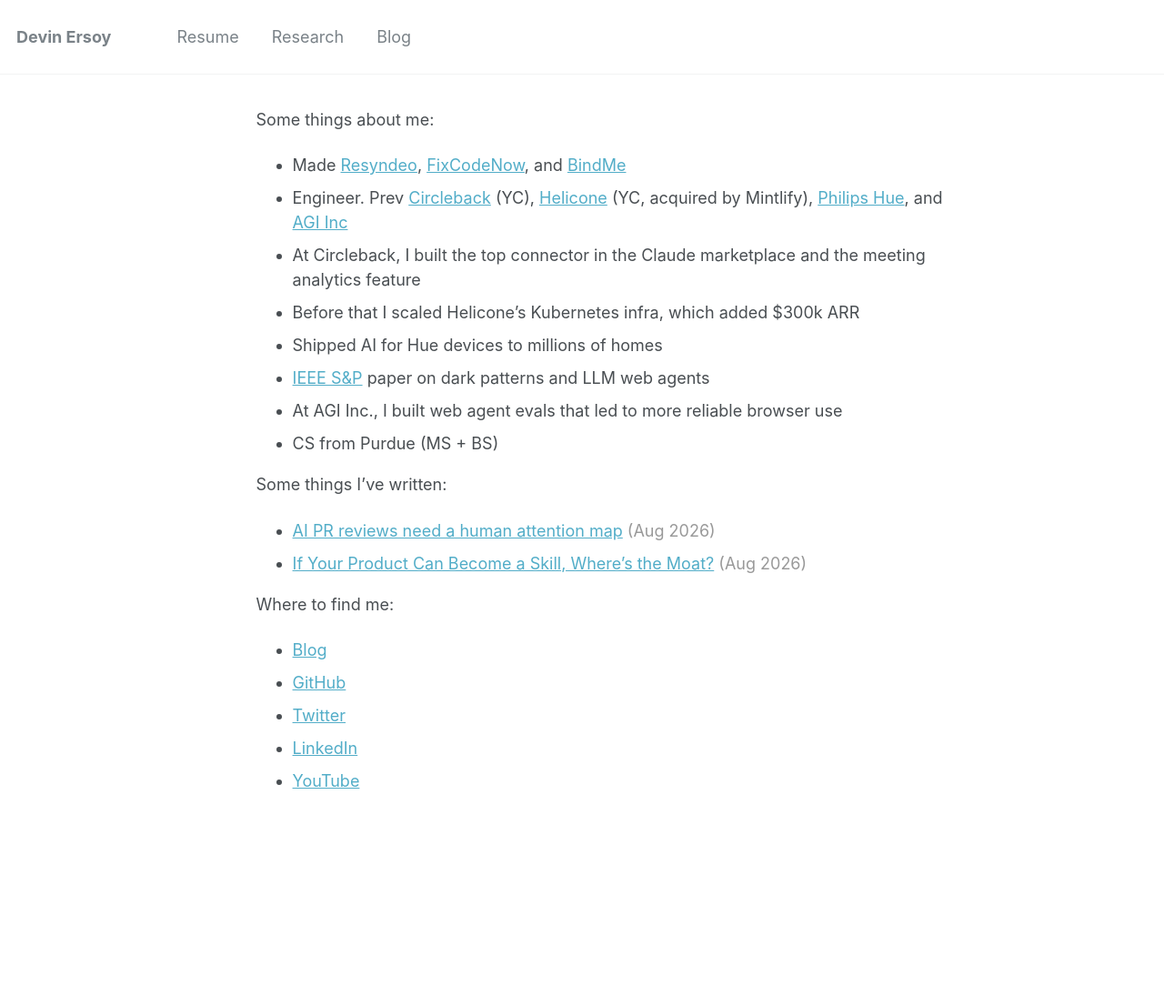
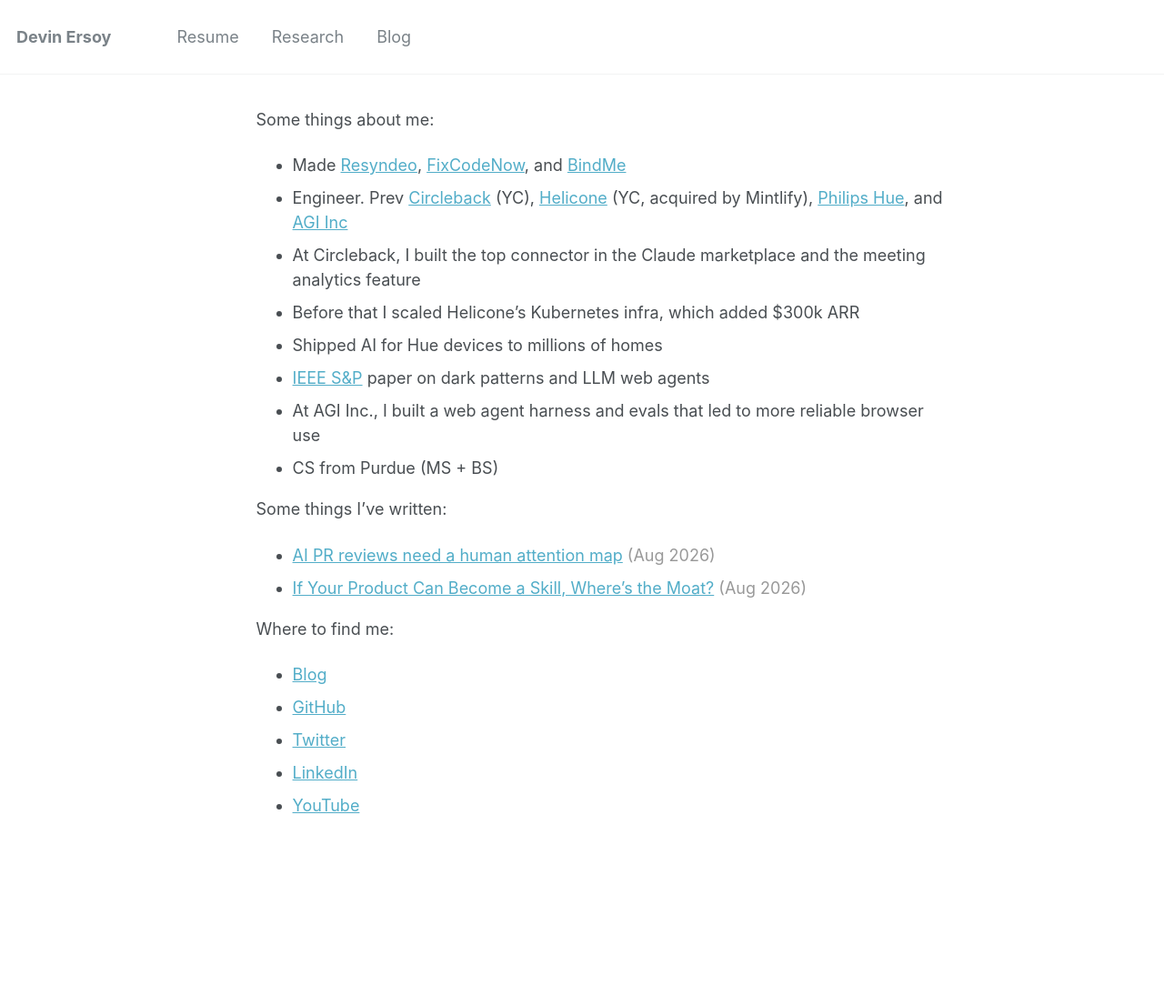
Before and after one commit to devinat1/devinat1.github.io, a Jekyll site: the page built from _pages/about.md, in a window 1280 px wide. Shown: the whole page at 91% size. Built offline with Jekyll 4.4.1, drawn with Linux system fonts in a browser that asks for light colours; before the commit the page ends 1079 px from its top, so only the background shows below that.

Commit message:
Add web agent harness experience
Clarify the AGI Inc. work that enabled web agent evaluation.

Co-authored-by: Cursor <cursoragent@cursor.com>

```diff
--- a/_pages/about.md
+++ b/_pages/about.md
@@ -28,7 +28,7 @@ Some things about me:
 - Before that I scaled Helicone's Kubernetes infra, which added $300k ARR
 - Shipped AI for Hue devices to millions of homes
 - [IEEE S&P](https://arxiv.org/abs/2510.18113) paper on dark patterns and LLM web agents
-- At AGI Inc., I built web agent evals that led to more reliable browser use
+- At AGI Inc., I built a web agent harness and evals that led to more reliable browser use
 - CS from Purdue (MS + BS)
 
 Some things I've written:
```
